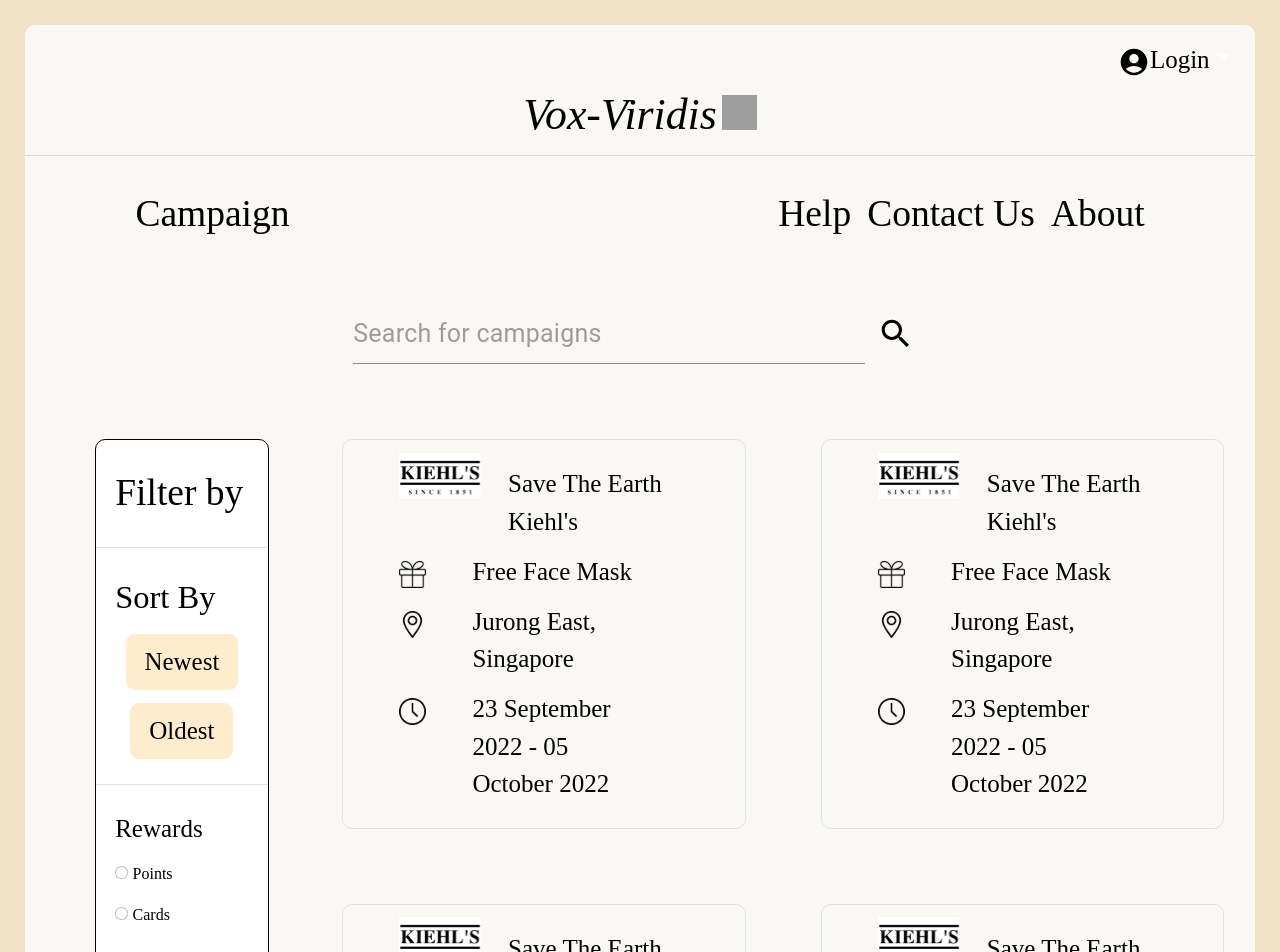
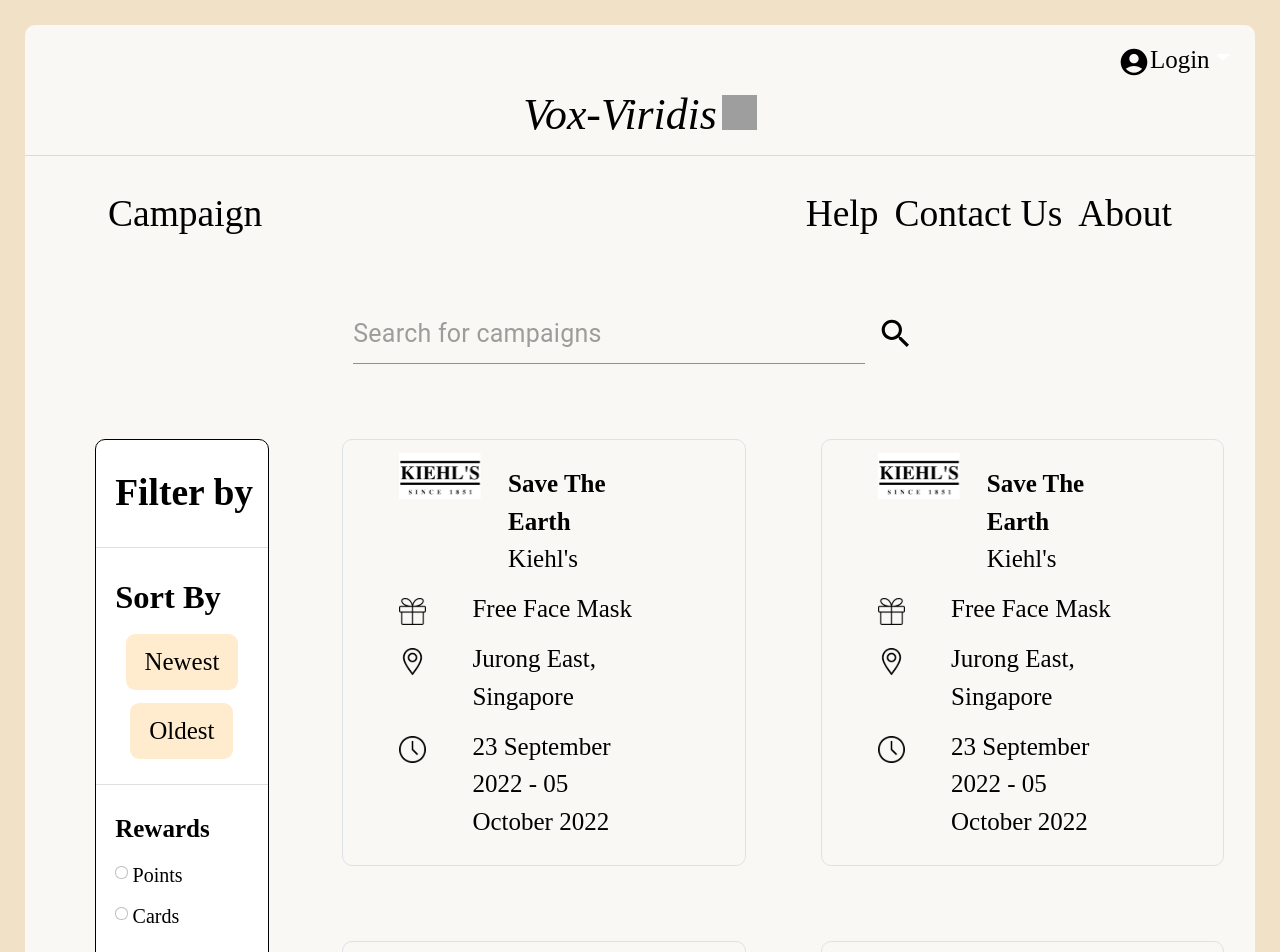
Before and after one commit to cs203t5/cs203t5-frontend, a Next.js app in the folder vox-viridis/: page /campaign in a window 1280 px wide. Shown: the top 952 px of the page. Built offline with nearby package versions, Linux system fonts and the light colour scheme; grey boxes are pictures that could not be loaded; a web font is replaced by a local one.

Commit message:
fixed font

```diff
--- a/vox-viridis/components/Campaign/CampaignBoxSticky.js
+++ b/vox-viridis/components/Campaign/CampaignBoxSticky.js
@@ -5,11 +5,11 @@ function CampaignBoxSticky() {
                 className="col-lg-5 md-5 col-xs-6 offset-lg-1 border "
                 style={{
                     display: "flex",
-
                     borderRadius: "10px",
                     borderColor: "black!important",
                     fontWeight: "500",
                     fontSize: "0.9em",
+                    cursor: "pointer",
                 }}
             >
                 <div className="container h-100">
@@ -23,7 +23,7 @@ function CampaignBoxSticky() {
                         </div>
                         <div
                             className="col-6 p-0 ms-4 h-25 mt-sm-3 mt-2"
-                            style={{ fontWeight: "500" }}
+                            style={{ fontWeight: "600" }}
                         >
                             {" "}
                             Save The Earth
@@ -75,6 +75,7 @@ function CampaignBoxSticky() {
                     borderColor: "black!important",
                     fontWeight: "500",
                     fontSize: "0.9em",
+                    cursor: "pointer",
                 }}
             >
                 <div className="container h-100">
@@ -88,7 +89,7 @@ function CampaignBoxSticky() {
                         </div>
                         <div
                             className="col-6 p-0 ms-4 h-25 mt-sm-3 mt-2"
-                            style={{ fontWeight: "500" }}
+                            style={{ fontWeight: "600" }}
                         >
                             {" "}
                             Save The Earth
--- a/vox-viridis/components/Campaign/CampaignFilter/CampaignFilter.js
+++ b/vox-viridis/components/Campaign/CampaignFilter/CampaignFilter.js
@@ -37,7 +37,7 @@ const CampaignFilter = () => {
             <div
                 className="row-fluid mt-3"
                 style={{
-                    fontWeight: "500",
+                    fontWeight: "600",
                     fontSize: "1.5em",
                     marginLeft: "1.5vw",
                     marginTop: "5vh",
--- a/vox-viridis/components/Campaign/CampaignFilter/CampaignFilterCheckBox.js
+++ b/vox-viridis/components/Campaign/CampaignFilter/CampaignFilterCheckBox.js
@@ -14,9 +14,7 @@ const CampaignFilterCheckBox = (props) => {
                 style={{
                     marginLeft: "5px",
                     fontWeight: "normal",
-                    fontSize: "medium",
-                    // alignSelf: "center",
-                    marginTop: "2px",
+                    fontSize: "20px",
                 }}
             >
                 {filter}
@@ -28,7 +26,7 @@ const CampaignFilterCheckBox = (props) => {
         <div
             className="row-fluid"
             style={{
-                fontSize: "1.3em",
+                // fontSize: "2em",
                 fontWeight: "500",
                 paddingBottom: props.style,
             }}
@@ -37,7 +35,7 @@ const CampaignFilterCheckBox = (props) => {
                 className="row-fluid mb-2 p-0"
                 style={{
                     marginLeft: "1.5vw",
-                    fontWeight: "500",
+                    fontWeight: "600",
                 }}
             >
                 {props.content.title}
--- a/vox-viridis/components/Campaign/CampaignFilter/CampaignSortBy.js
+++ b/vox-viridis/components/Campaign/CampaignFilter/CampaignSortBy.js
@@ -10,7 +10,7 @@ const CampaignSortBy = () => {
                 className="row-fluid mb-2 p-0"
                 style={{
                     fontSize: "1.3em",
-                    fontWeight: "500",
+                    fontWeight: "600",
                     marginLeft: "1.5vw",
                 }}
             >
--- a/vox-viridis/components/Home/HomepageImgLeft.js
+++ b/vox-viridis/components/Home/HomepageImgLeft.js
@@ -23,6 +23,7 @@ const HomepageImgLeft = (props) => {
                         fontSize: "2em",
                         fontStyle: "italic",
                         justifyContent: "center",
+                        fontWeight: "600",
                     }}
                 >
                     {props.content.header}
--- a/vox-viridis/components/Home/HomepageRight.js
+++ b/vox-viridis/components/Home/HomepageRight.js
@@ -17,6 +17,7 @@ const HomepageRewards = () => {
                             fontStyle: "italic",
                             justifyContent: "center",
                             margin: "auto",
+                            fontWeight: "600",
                         }}
                     >
                         Rewards
--- a/vox-viridis/components/Navbar.js
+++ b/vox-viridis/components/Navbar.js
@@ -116,7 +116,10 @@ const Navbar = () => {
                         style={{ marginLeft: "5vw" }}
                     />
                     <NavbarTemplate.Collapse id="basic-navbar-nav">
-                        <Nav className="me-auto" style={{ marginLeft: "8vw" }}>
+                        <Nav
+                            className="me-lg-auto ms-lg-5"
+                            // style={{ marginLeft: "8vw" }}
+                        >
                             <Link href="/campaign">
                                 <IconButton
                                     sx={{
@@ -128,7 +131,10 @@ const Navbar = () => {
                             </Link>
                         </Nav>
 
-                        <Nav className="" style={{ marginRight: "8vw" }}>
+                        <Nav
+                            className="me-lg-5"
+                            // style={{ marginRight: "8vw" }}
+                        >
                             <Link href="/help">
                                 <IconButton sx={{ color: "black" }}>
                                     Help
--- a/vox-viridis/pages/register/index.js
+++ b/vox-viridis/pages/register/index.js
@@ -6,7 +6,8 @@ const Register = () => {
                 backgroundColor: "#faf8f4",
                 boxSizing: "border-box",
                 borderRadius: "10px",
-                margin: "10ch",
+                marginTop: "10ch",
+                marginBottom: "10ch",
             }}
         >
             <div className="row mt-6">
```
Also changed, not shown: vox-viridis/components/Home/HomepageIntro.js (+15 -3 lines).
